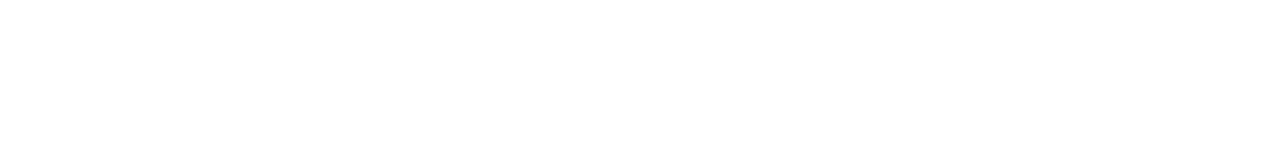
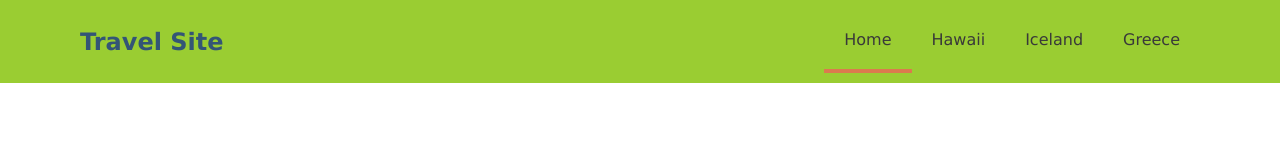
Before and after one commit to RikBroz/richard-brousseau-travelsite, a plain HTML site: page index.html in a window 1280 px wide. Drawn offline with Linux system fonts and the light colour scheme.

Commit message:
starting with header

```diff
--- a/css/global.css
+++ b/css/global.css
@@ -3,8 +3,49 @@
 }
 
 /* body */
+body {
+    font-family: 'Verdana';
+    font-weight: 400;
+}
+* {
+    box-sizing: border-box;
+    margin: 0px;
+    padding: 0px;
+}
 
 
 /* header */
+.navigation {
+    display: flex;
+    justify-content: space-between;
+    background-color: yellowgreen;
+    padding: 10px 80px;
+    align-items: center;
+    flex-wrap: wrap;
+    /* background-color: #FFFFFF; */
+}
+.navigation-logo {
+    color: #335576;
+}
+
+.navigation-list {
+    list-style-type: none;
+    display: flex;
+    flex-direction: row;
+}
+.navigation-list__item {
+    padding: 20px;
+}
+.navigation-list__item--current {
+    border-bottom: 4px solid #DB7A4E;
+}
+.navigation-list__link {
+    color: #393939;
+}
+
+
+a:link {
+    text-decoration: none;
+}
 
 /* footer */
--- a/index.html
+++ b/index.html
@@ -12,7 +12,35 @@
 </head>
 <body>
     <header>
+        <nav class="navigation">
 
+            <a href="./index.html">
+                <h2 class="navigation-logo">Travel Site</h2>
+            </a>
+
+            <ul class="navigation-list">
+                <li class="navigation-list__item navigation-list__item--current">
+                    <a href="./index.html" class="navigation-list__link">
+                        Home
+                    </a>
+                </li>
+                <li class="navigation-list__item">
+                    <a href="./pages/hawaii.html" class="navigation-list__link">
+                        Hawaii
+                    </a>
+                </li>
+                <li class="navigation-list__item">
+                    <a href="./pages/iceland.html" class="navigation-list__link">
+                        Iceland
+                    </a>
+                </li>
+                <li class="navigation-list__item">
+                    <a href="./pages/greece.html" class="navigation-list__link">
+                        Greece
+                    </a>
+                </li>
+            </ul>
+        </nav>
     </header>
 
     <main>
```
Also changed, not shown: pages/greece.html (+28 -0 lines), pages/hawaii.html (+28 -0 lines), pages/iceland.html (+28 -0 lines).
